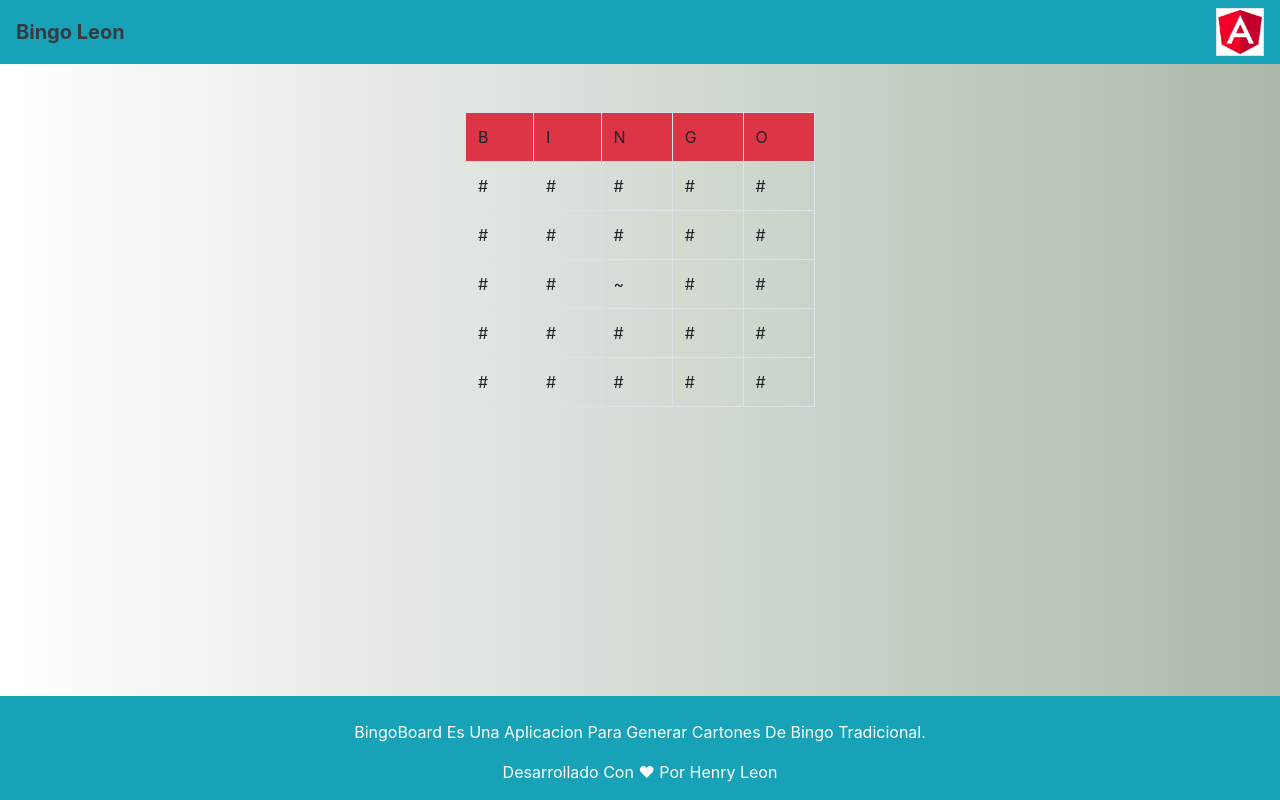
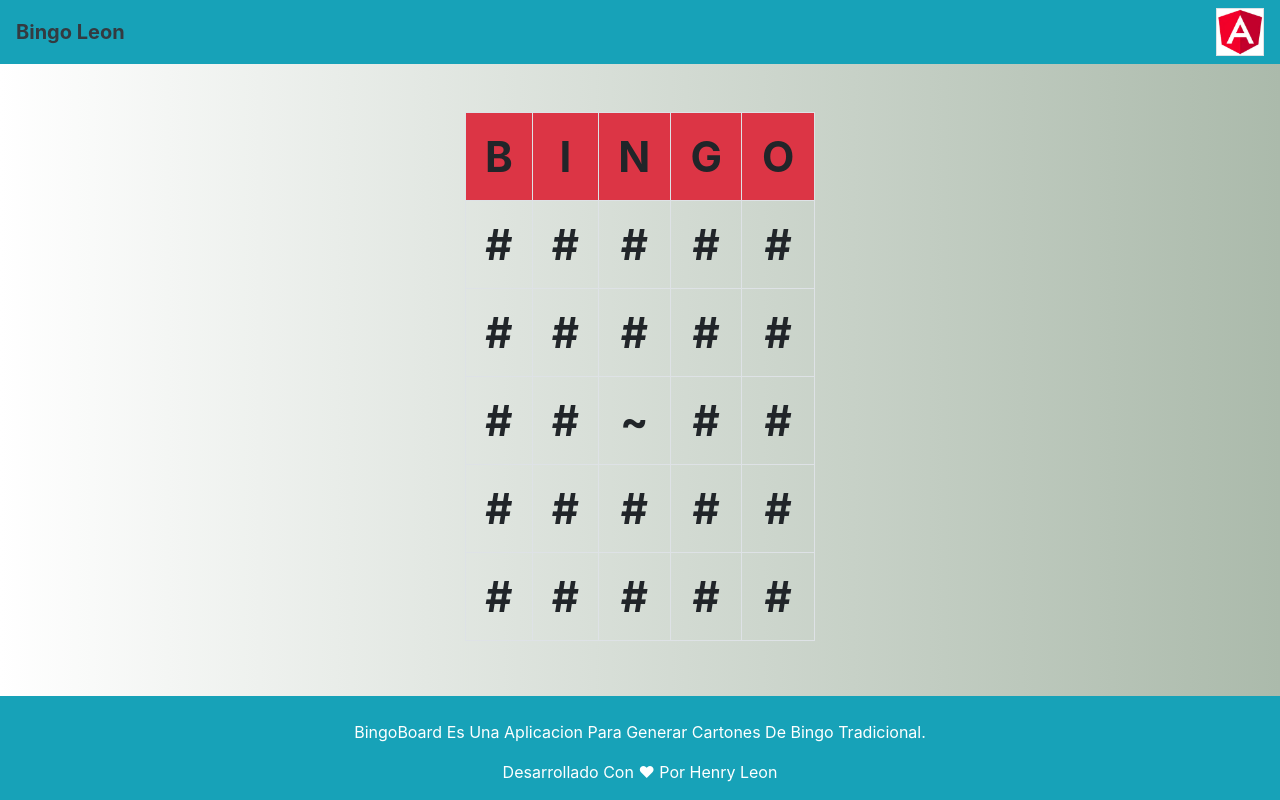
Before and after one commit to Helg18/angular_bingo_board, an Angular app: page / in a window 1280 px wide. Built offline with nearby package versions, Linux system fonts and the light colour scheme.

Commit message:
Agregando los estilos del componente app

```diff
--- a/src/app/app.component.css
+++ b/src/app/app.component.css
@@ -0,0 +1,17 @@
+.bingo-main {
+  display: flex;
+  flex-direction: row;
+  justify-content: space-between;
+  align-content: space-between;
+}
+
+.bingo-title {
+  font-size: 10vh;
+  text-transform: uppercase;
+}
+
+td {
+  font-size: 42px;
+  font-weight: bold;
+  text-align: center;
+}
```
